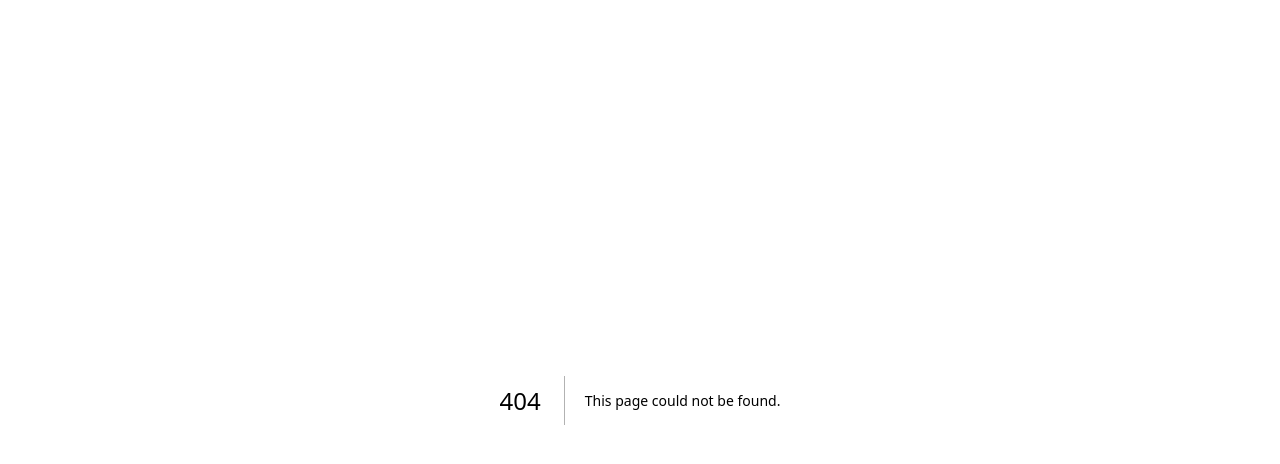
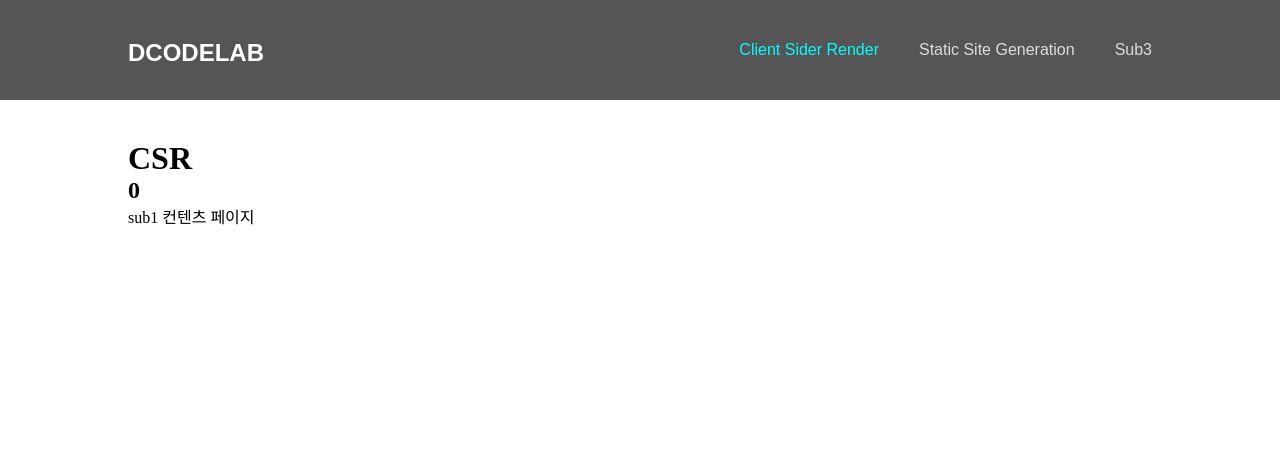
Before and after one commit to tubi55/dcodelab-next-basic, a Next.js app: page /csr in a window 1280 px wide. Before the commit this address had no page. Shown: the top 464 px of the page. Built offline with nearby package versions, Linux system fonts and the light colour scheme.

Commit message:
ssg방식의 이해

```diff
--- a/components/Header.js
+++ b/components/Header.js
@@ -13,13 +13,13 @@ export default function Header() {
 
 			<ul id='gnb'>
 				<li>
-					<Link href='/sub1' className={currentPath === '/sub1' ? 'on' : ''}>
-						Sub1
+					<Link href='/csr' className={currentPath === '/csr' ? 'on' : ''}>
+						Client Sider Render
 					</Link>
 				</li>
 				<li>
-					<Link href='/sub2' className={currentPath === '/sub2' ? 'on' : ''}>
-						Sub2
+					<Link href='/ssg' className={currentPath === '/ssg' ? 'on' : ''}>
+						Static Site Generation
 					</Link>
 				</li>
 				<li>
--- /dev/null
+++ b/pages/csr.js
@@ -0,0 +1,22 @@
+import Layout from '@/components/Layout';
+import { useEffect, useState } from 'react';
+
+export default function CSR() {
+	console.log('client');
+	const [Now, setNow] = useState('');
+
+	useEffect(() => {
+		setNow(performance.now());
+	}, []);
+
+	return (
+		<>
+			<h2>{Now}</h2>
+			<p>sub1 컨텐츠 페이지</p>
+		</>
+	);
+}
+
+CSR.getLayout = function getLayout(page) {
+	return <Layout tit={'CSR'}>{page}</Layout>;
+};
```
Also changed, not shown: pages/index.js (+9 -6 lines), pages/ssg.js (added, +30 -0 lines), pages/sub1.js (deleted, +0 -13 lines), pages/sub2.js (deleted, +0 -13 lines).
